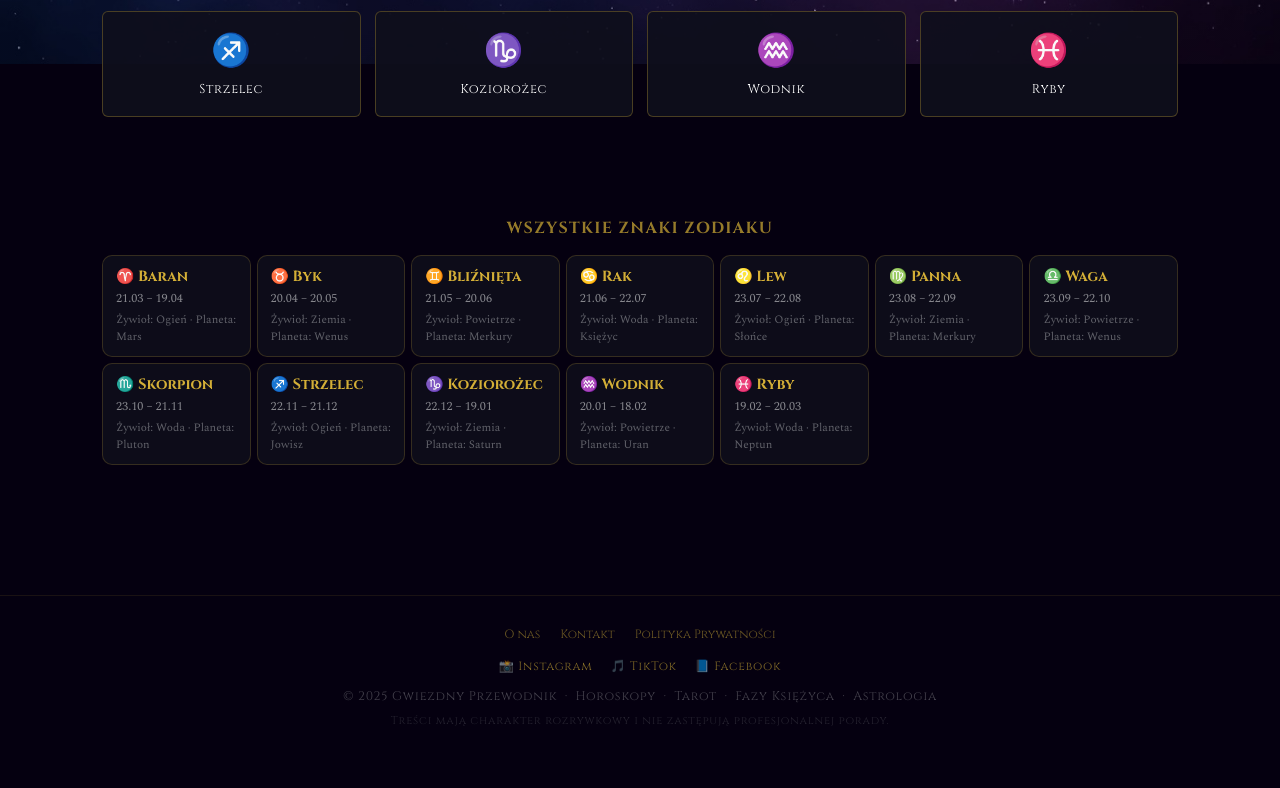
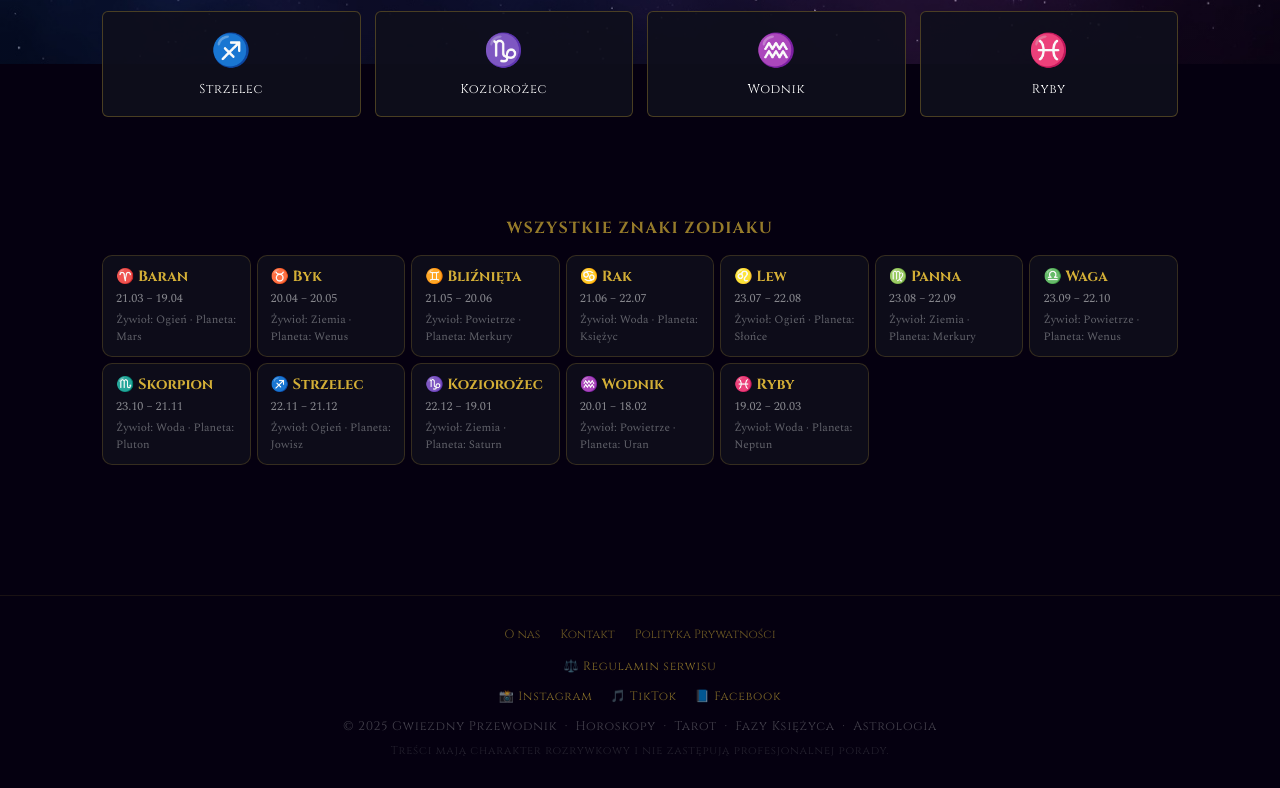
Before and after one commit to Pokekage/Gwiezdny-projekt, a plain HTML site: page index.html in a window 1280 px wide. Shown: the part 736-1524 px from the top of the page. Before the commit the page ends 1494 px from the top, so only its background shows below. Drawn offline with nearby package versions, Linux system fonts and the light colour scheme.

Commit message:
Update index.html

```diff
--- a/index.html
+++ b/index.html
@@ -517,6 +517,9 @@
             <button onclick="showTab('contact-tab',null)" style="background:none;border:none;color:rgba(212,175,55,0.5);cursor:pointer;font-family:'Cinzel',serif;font-size:0.75rem;">Kontakt</button>
             <button onclick="showTab('privacy-tab',null)" style="background:none;border:none;color:rgba(212,175,55,0.5);cursor:pointer;font-family:'Cinzel',serif;font-size:0.75rem;">Polityka Prywatności</button>
         </div>
+        <div style="display:flex; gap:18px; justify-content:center; flex-wrap:wrap; margin-bottom:14px;">
+            <a href="/regulamin.html" style="color:rgba(212,175,55,0.6); text-decoration:none; font-family:'Cinzel',serif; font-size:0.75rem;">⚖️ Regulamin serwisu</a>
+        </div>
         <div style="display:flex;gap:18px;justify-content:center;flex-wrap:wrap;margin-bottom:14px;">
             <a href="https://www.instagram.com/gwiezdnyprzewodnik/" target="_blank" rel="noopener" style="color:rgba(212,175,55,0.6);text-decoration:none;font-family:'Cinzel',serif;font-size:0.75rem;">📸 Instagram</a>
             <a href="https://www.tiktok.com/@gwiezdnyprzewodnikpl?lang=pl-PL" target="_blank" rel="noopener" style="color:rgba(212,175,55,0.6);text-decoration:none;font-family:'Cinzel',serif;font-size:0.75rem;">🎵 TikTok</a>
```
